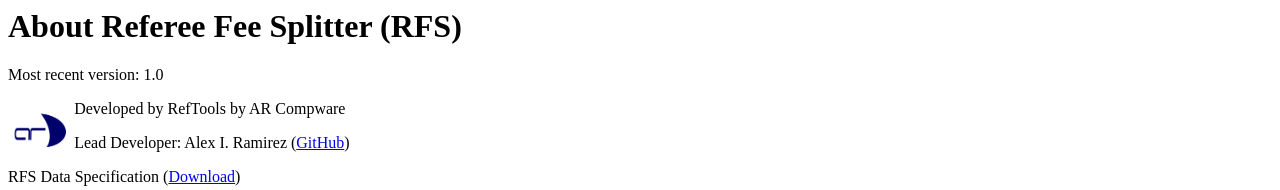
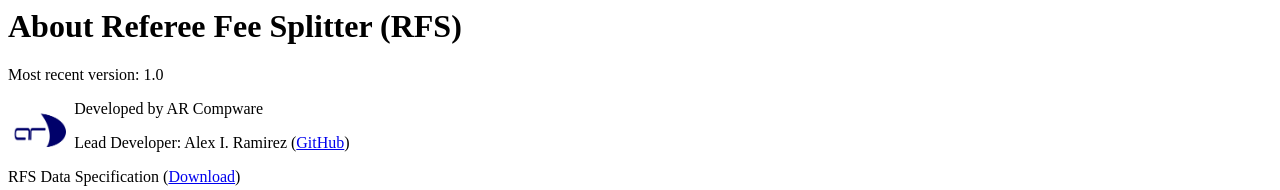
Before and after one commit to alexram1313/rfs-info, a plain HTML site: page index.html in a window 1280 px wide. Shown: the top 190 px of the page. Drawn offline with Linux system fonts and the light colour scheme.

Commit message:
Update index.html

```diff
--- a/index.html
+++ b/index.html
@@ -1,6 +1,6 @@
 <h1>About Referee Fee Splitter (RFS)</h1>
 <p>Most recent version: 1.0</p>
-<p><img src="comp circle white.png" style="width: 5%;" align="left" />Developed by RefTools by AR Compware</p>
+<p><img src="comp circle white.png" style="width: 5%;" align="left" />Developed by AR Compware</p>
 <p>Lead Developer: Alex I. Ramirez (<a href="https://www.github.com/alexram1313" target="_blank">GitHub</a>)</p>
 <p>RFS Data Specification (<a href="reffeesplitter.pdf" target="_blank">Download</a>)</p>
 <p>This app and the RFS Data specification are Copyright &copy; 2016 AR Compware. The RFS app may be used for personal or commerical purposes. The RFS app, the RFS Data Specification, and/or any derivative works may not be sold without the authorization of AR Compware or Alex I. Ramirez. Any derivative works must carry this notice.</p>
```
